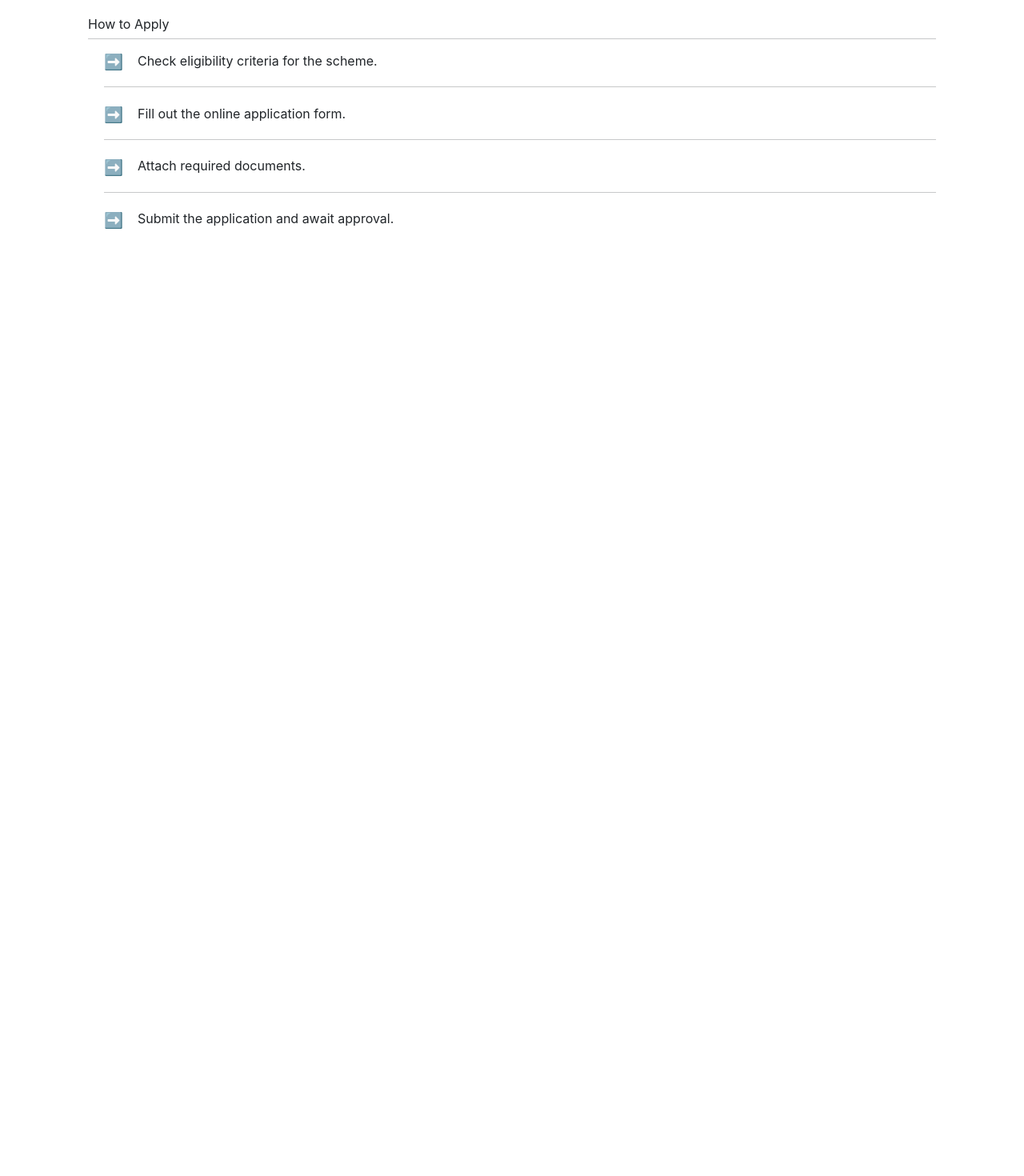
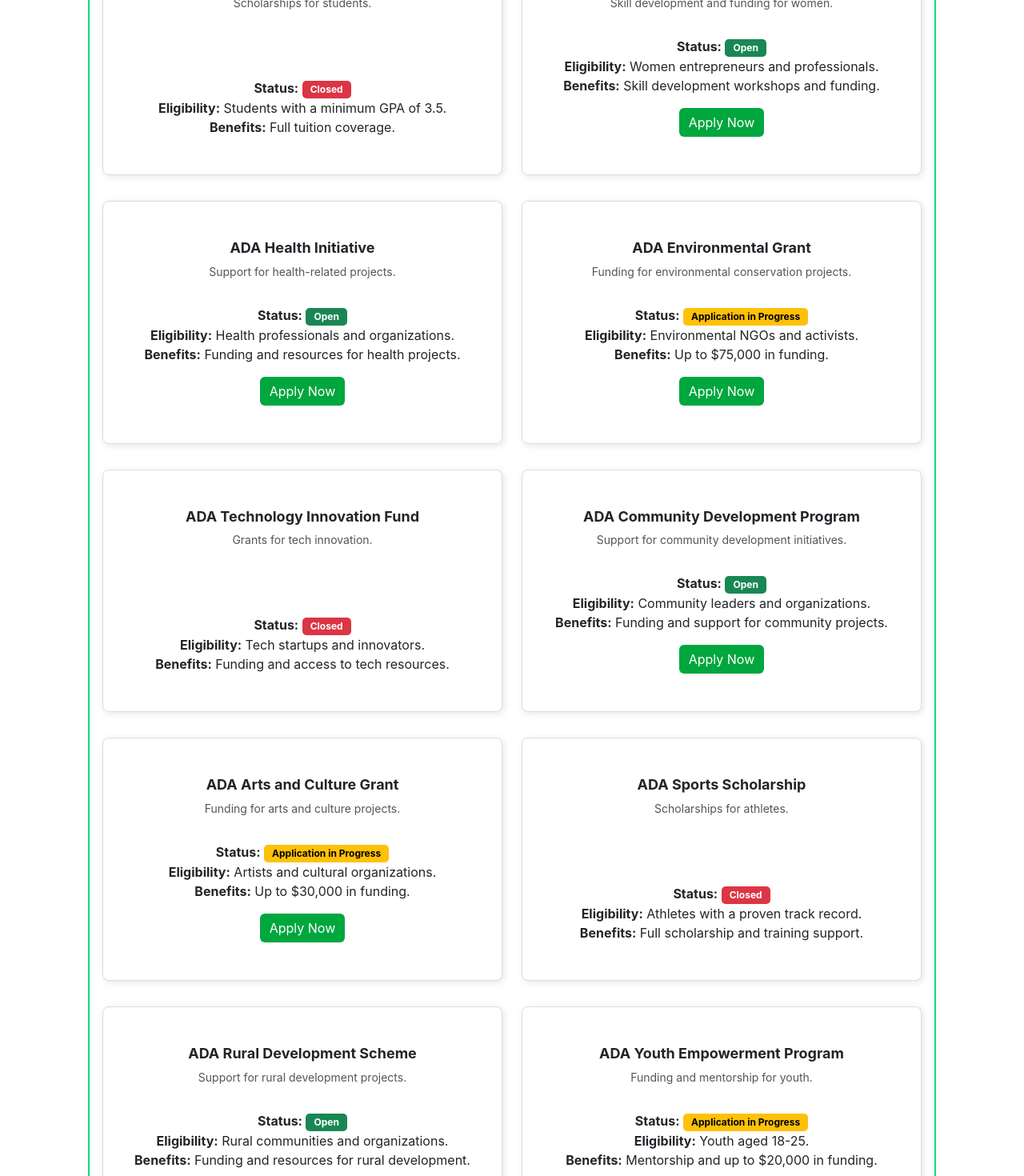
Before and after one commit to vineetsharma9252/ADA-PROJECT, a React (Create React App) app: page /schemes in a window 1280 px wide. Shown: the part 820-2290 px from the top of the page at 80% size. Before the commit the page ends 1130 px from the top, so only its background shows below. Built offline with nearby package versions, Linux system fonts and the light colour scheme.

Commit message:
15March 2:20am solving and adding content of Scheme page

```diff
--- a/src/components/SchemePage.js
+++ b/src/components/SchemePage.js
@@ -15,21 +15,99 @@ const SchemePage = () => {
       title: "ADA Research Grant",
       description: "Financial assistance for researchers.",
       status: "Open",
+      eligibility: "Researchers with a valid research proposal.",
+      benefits: "Up to $50,000 in funding.",
     },
     {
       title: "ADA Entrepreneurship Support",
       description: "Funding and mentorship for startups.",
       status: "Application in Progress",
+      eligibility: "Startups less than 3 years old.",
+      benefits: "Mentorship and up to $100,000 in funding.",
     },
     {
       title: "ADA Education Scholarship",
       description: "Scholarships for students.",
       status: "Closed",
+      eligibility: "Students with a minimum GPA of 3.5.",
+      benefits: "Full tuition coverage.",
     },
     {
       title: "ADA Women Empowerment Program",
       description: "Skill development and funding for women.",
       status: "Open",
+      eligibility: "Women entrepreneurs and professionals.",
+      benefits: "Skill development workshops and funding.",
+    },
+    {
+      title: "ADA Health Initiative",
+      description: "Support for health-related projects.",
+      status: "Open",
+      eligibility: "Health professionals and organizations.",
+      benefits: "Funding and resources for health projects.",
+    },
+    {
+      title: "ADA Environmental Grant",
+      description: "Funding for environmental conservation projects.",
+      status: "Application in Progress",
+      eligibility: "Environmental NGOs and activists.",
+      benefits: "Up to $75,000 in funding.",
+    },
+    {
+      title: "ADA Technology Innovation Fund",
+      description: "Grants for tech innovation.",
+      status: "Closed",
+      eligibility: "Tech startups and innovators.",
+      benefits: "Funding and access to tech resources.",
+    },
+    {
+      title: "ADA Community Development Program",
+      description: "Support for community development initiatives.",
+      status: "Open",
+      eligibility: "Community leaders and organizations.",
+      benefits: "Funding and support for community projects.",
+    },
+    {
+      title: "ADA Arts and Culture Grant",
+      description: "Funding for arts and culture projects.",
+      status: "Application in Progress",
+      eligibility: "Artists and cultural organizations.",
+      benefits: "Up to $30,000 in funding.",
+    },
+    {
+      title: "ADA Sports Scholarship",
+      description: "Scholarships for athletes.",
+      status: "Closed",
+      eligibility: "Athletes with a proven track record.",
+      benefits: "Full scholarship and training support.",
+    },
+    {
+      title: "ADA Rural Development Scheme",
+      description: "Support for rural development projects.",
+      status: "Open",
+      eligibility: "Rural communities and organizations.",
+      benefits: "Funding and resources for rural development.",
+    },
+    {
+      title: "ADA Youth Empowerment Program",
+      description: "Funding and mentorship for youth.",
+      status: "Application in Progress",
+      eligibility: "Youth aged 18-25.",
+      benefits: "Mentorship and up to $20,000 in funding.",
+    },
+    {
+      title: "ADA Senior Citizen Support",
+      description: "Assistance for senior citizens.",
+      status: "Closed",
+      eligibility: "Senior citizens aged 60 and above.",
+      benefits: "Financial assistance and healthcare support.",
+    },
+    {
+      title: "ADA Disaster Relief Fund",
+      description: "Support for disaster relief efforts.",
+      status: "Open",
+      eligibility: "Organizations involved in disaster relief.",
+      benefits: "Funding and resources for disaster relief.",
     },
   ];
 
@@ -109,11 +187,13 @@ const SchemePage = () => {
 
           <div className="row mt-4">
             {filteredSchemes.map((scheme, index) => (
-              <div className="col-md-6" key={index}>
-                <div className="card scheme-card">
-                  <div className="card-body">
+              <div className="col-md-6 my-3" key={index}>
+                <div className="card scheme-card h-100 my-3">
+                  <div className="card-body d-flex flex-column my-3">
                     <h4 className="card-title">{scheme.title}</h4>
-                    <p className="card-text">{scheme.description}</p>
+                    <p className="card-text flex-grow-1">
+                      {scheme.description}
+                    </p>
                     <p>
                       <strong>Status:</strong>{" "}
                       <span
@@ -127,6 +207,13 @@ const SchemePage = () => {
                       >
                         {scheme.status}
                       </span>
+                    </p>
+                    <p>
+                      <strong>Eligibility:</strong> {scheme.eligibility}
+                    </p>
+                    <p>
+                      <strong>Benefits:</strong> {scheme.benefits}
+                    </p>
                     <center>
                       {scheme.status === "Closed" ? (
                         ""
@@ -139,7 +226,6 @@ const SchemePage = () => {
                         </button>
                       )}
                     </center>
-                    </p>
                   </div>
                 </div>
               </div>
@@ -177,7 +263,6 @@ const SchemePage = () => {
         </ol>
       </div>
 
-      {/* Render the modal outside the blurred container */}
       {isModalOpen && (
         <Modal
           message={message}
```
Lines whose indentation alone changed are shown as unchanged.
